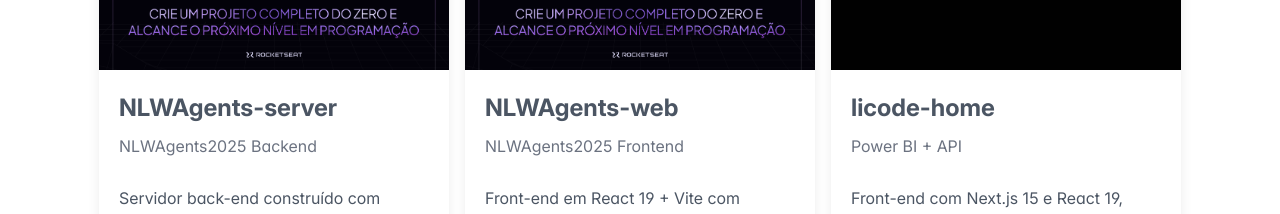
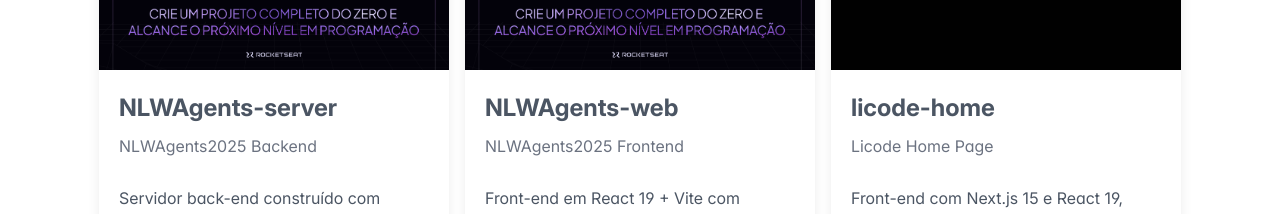
Before and after one commit to stheffanysantos/portifolio-stheffany-santos, a React (Vite) app: page / in a window 1280 px wide. Shown: the part 2040-2254 px from the top of the page. Built offline with nearby package versions, Linux system fonts and the light colour scheme.

Commit message:
alterando subtitulo projeto licode

```diff
--- a/src/App.tsx
+++ b/src/App.tsx
@@ -42,7 +42,7 @@ const WEB_PROJECTS = [
   },
   {
     title: 'licode-home',
-    subTitle: 'Power BI + API',
+    subTitle: 'Licode Home Page',
     image: licode,
     content:
       'Front-end com Next.js 15 e React 19, usando TypeScript e Tailwind CSS. Estilização com tailwind-merge e clsx, componentes via Radix UI e ícones com lucide-react.',
```
